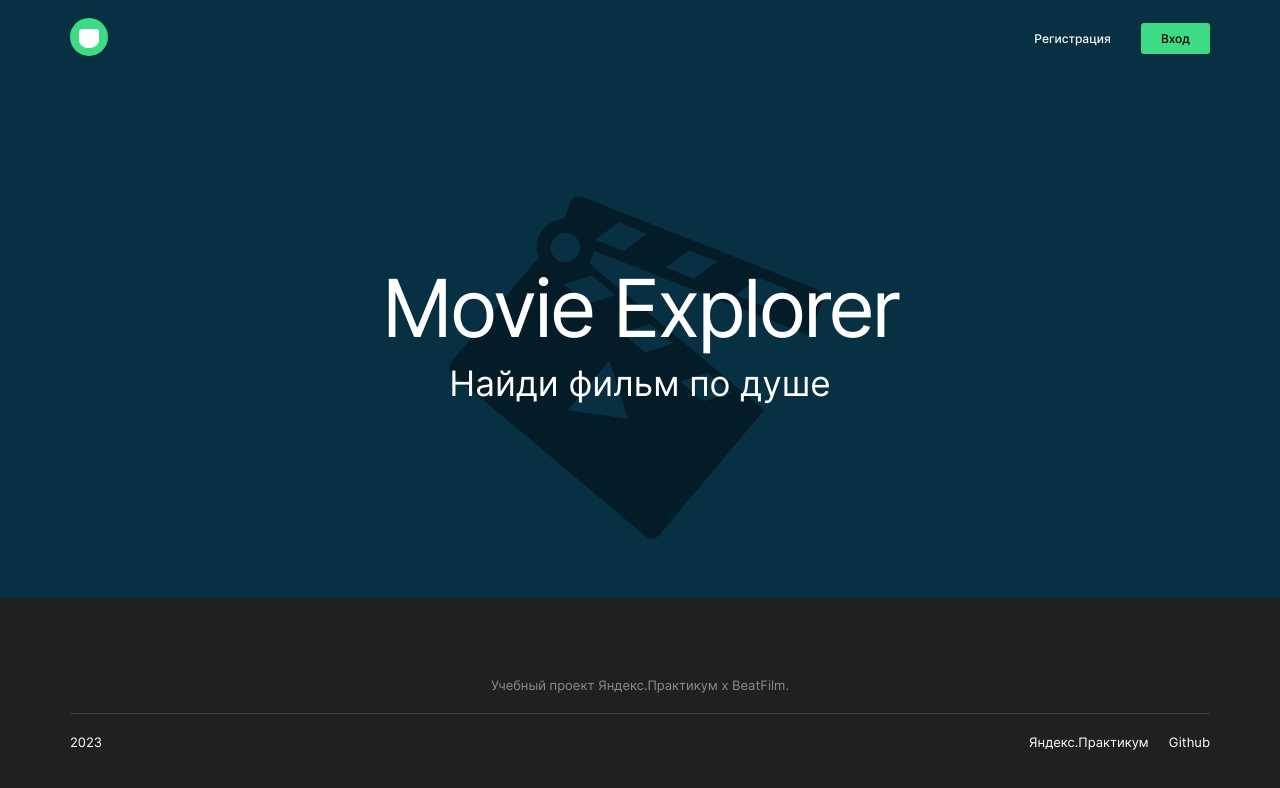
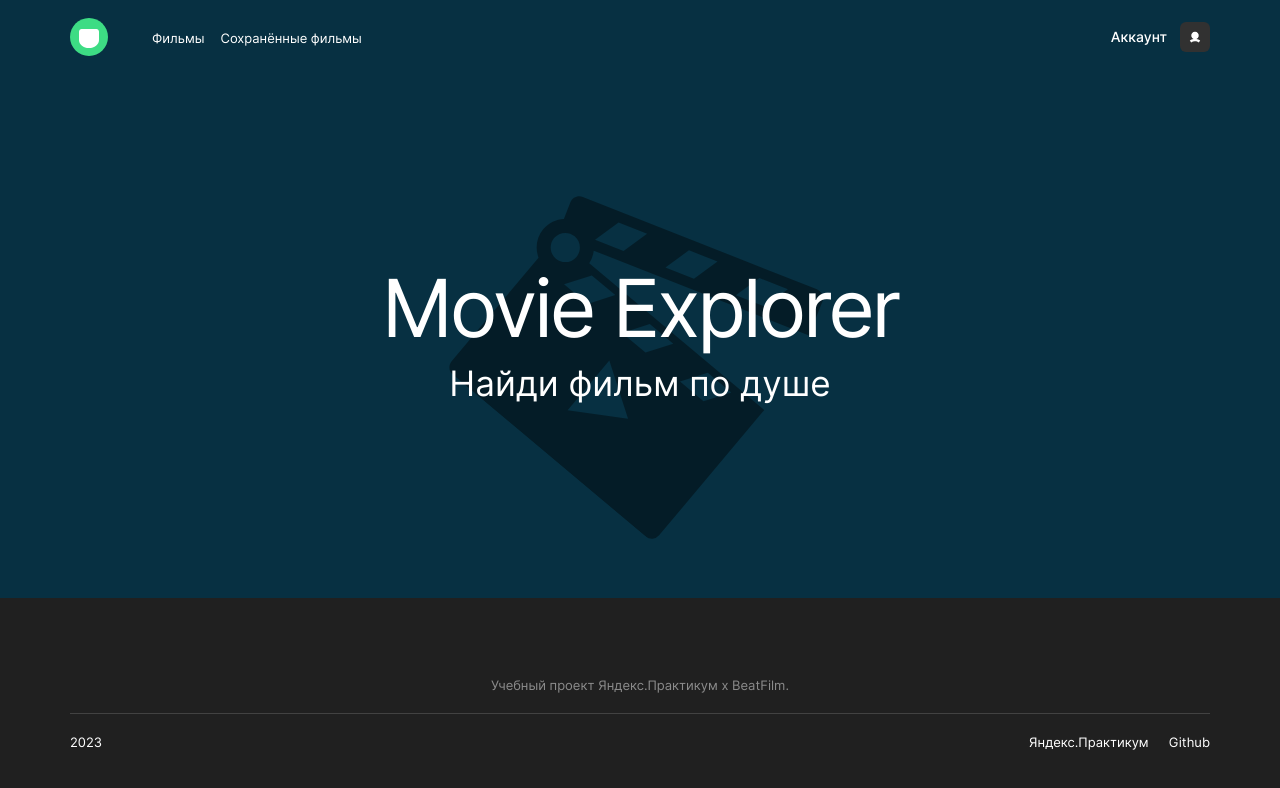
Before and after one commit to Vova-Pol/movies-explorer-frontend, a React (Create React App) app: page / in a window 1280 px wide. Shown: the top 788 px of the page. Built offline with nearby package versions, Linux system fonts and the light colour scheme.

Commit message:
Временно разблочил страниу поиска фильмов и хэдер

```diff
--- a/src/components/App/App.js
+++ b/src/components/App/App.js
@@ -189,7 +189,8 @@ function App() {
         <Route
           path={MOVIES_PAGE_URL}
           element={
-            <ProtectedRoute loggedIn={isLoggedIn}>
+            // <ProtectedRoute loggedIn={isLoggedIn}>
+            <ProtectedRoute loggedIn={true}>
               <Movies loggedIn={isLoggedIn} />
             </ProtectedRoute>
           }
--- a/src/components/Main/Main.js
+++ b/src/components/Main/Main.js
@@ -7,7 +7,8 @@ import Footer from '../Footer/Footer';
 function Main(props) {
   return (
     <div className="main">
-      <Header loggedIn={props.loggedIn} />
+      {/* <Header loggedIn={props.loggedIn} /> */}
+      <Header loggedIn={true} />
       <main>
         <Promo />
       </main>
```
